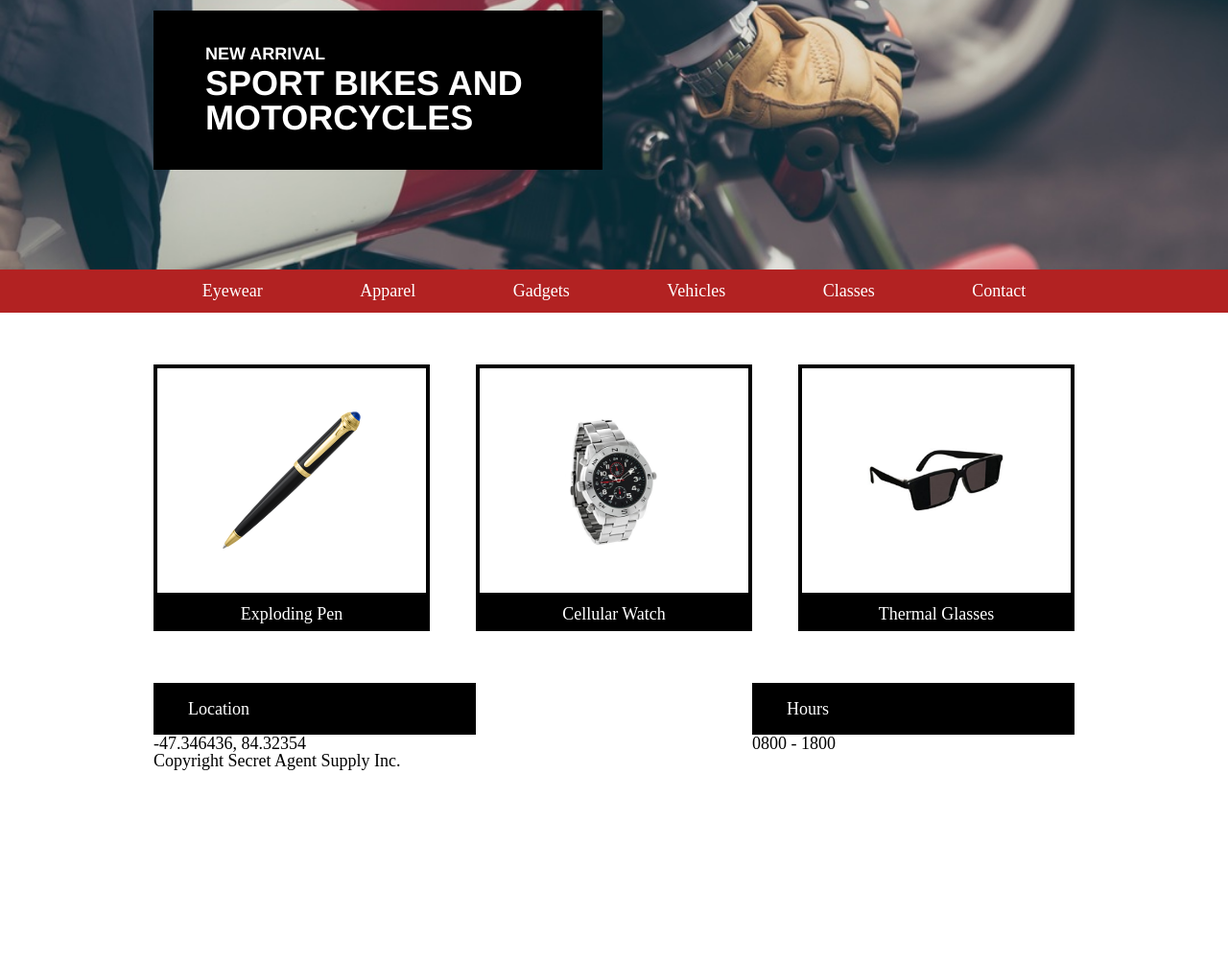
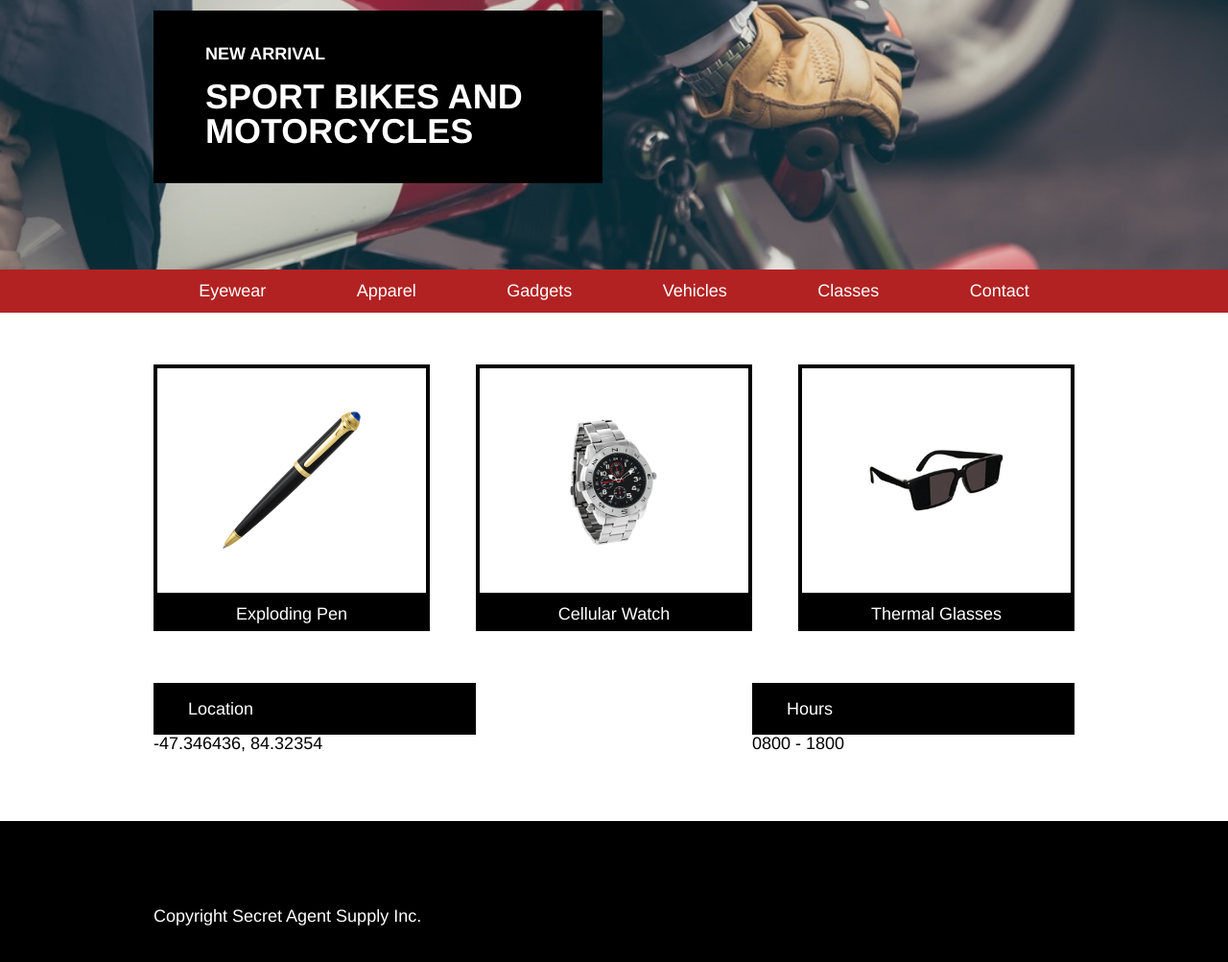
Before and after one commit to tignashchenko/SecretAgentSupply, a plain HTML site: page index.html in a window 1280 px wide. Shown: the part 235-1238 px from the top of the page at 96% size. Before the commit the page ends 1038 px from the top, so only its background shows below. Drawn offline with Linux system fonts and the light colour scheme.

Commit message:
complete footer layout and styling including final styling for entire page

```diff
--- a/resources/css/style.css
+++ b/resources/css/style.css
@@ -1,5 +1,6 @@
 html {
   background-color: white;
+  font-family: Helvetica;
   font-size: 18px;
 }
 
@@ -55,7 +56,7 @@ html {
 
 .company-headline h1 {
   font-size: 2rem;
-  margin-top: 0.25rem;
+  margin-top: 1rem;
 }
 
 nav {
@@ -117,3 +118,10 @@ nav ul {
   display: block;
   padding: 1rem 2rem;
 }
+
+footer {
+  background-color: black;
+  color: white;
+  margin-top: 4rem;
+  padding: 5em 0;
+}
```
